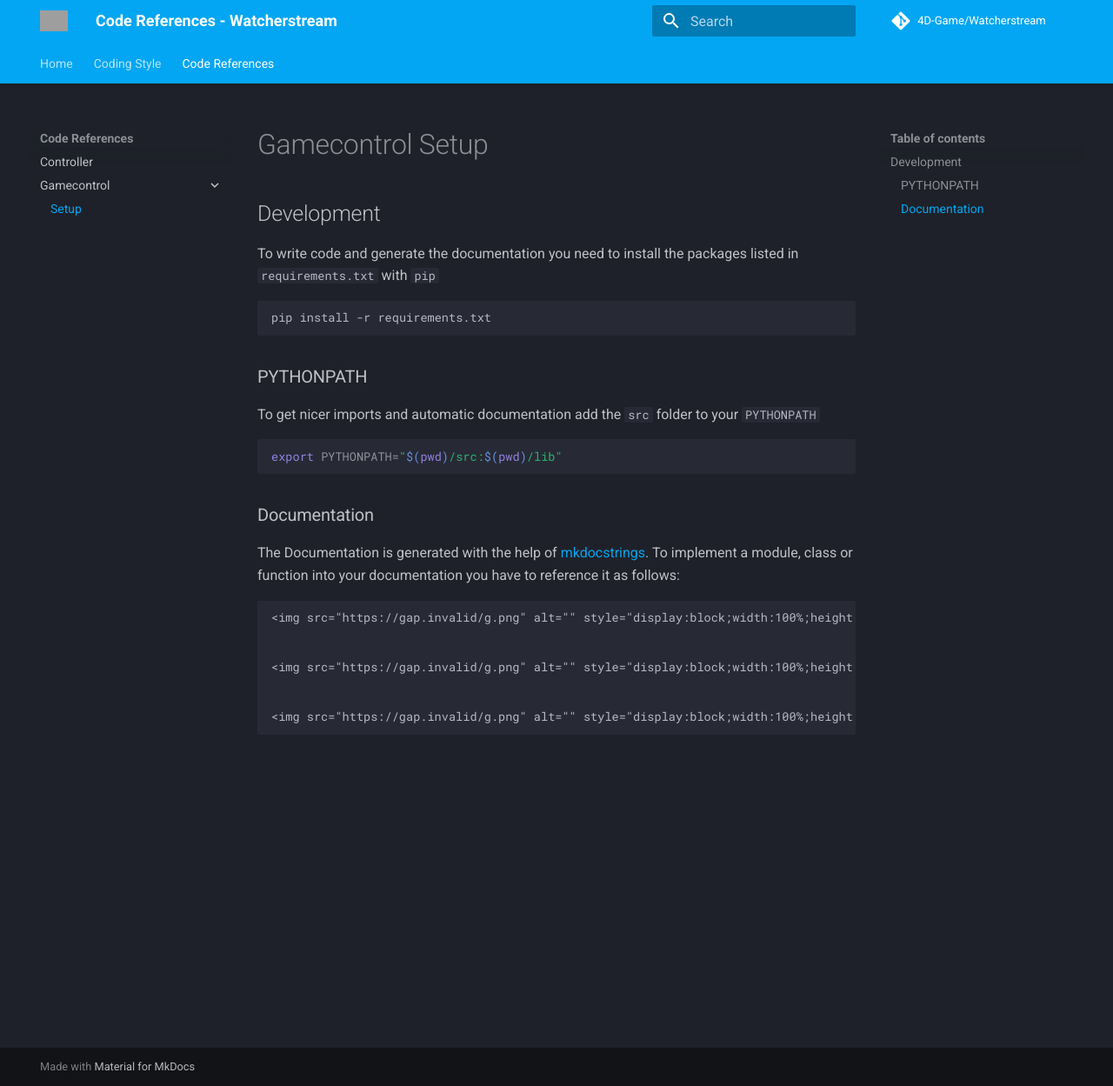
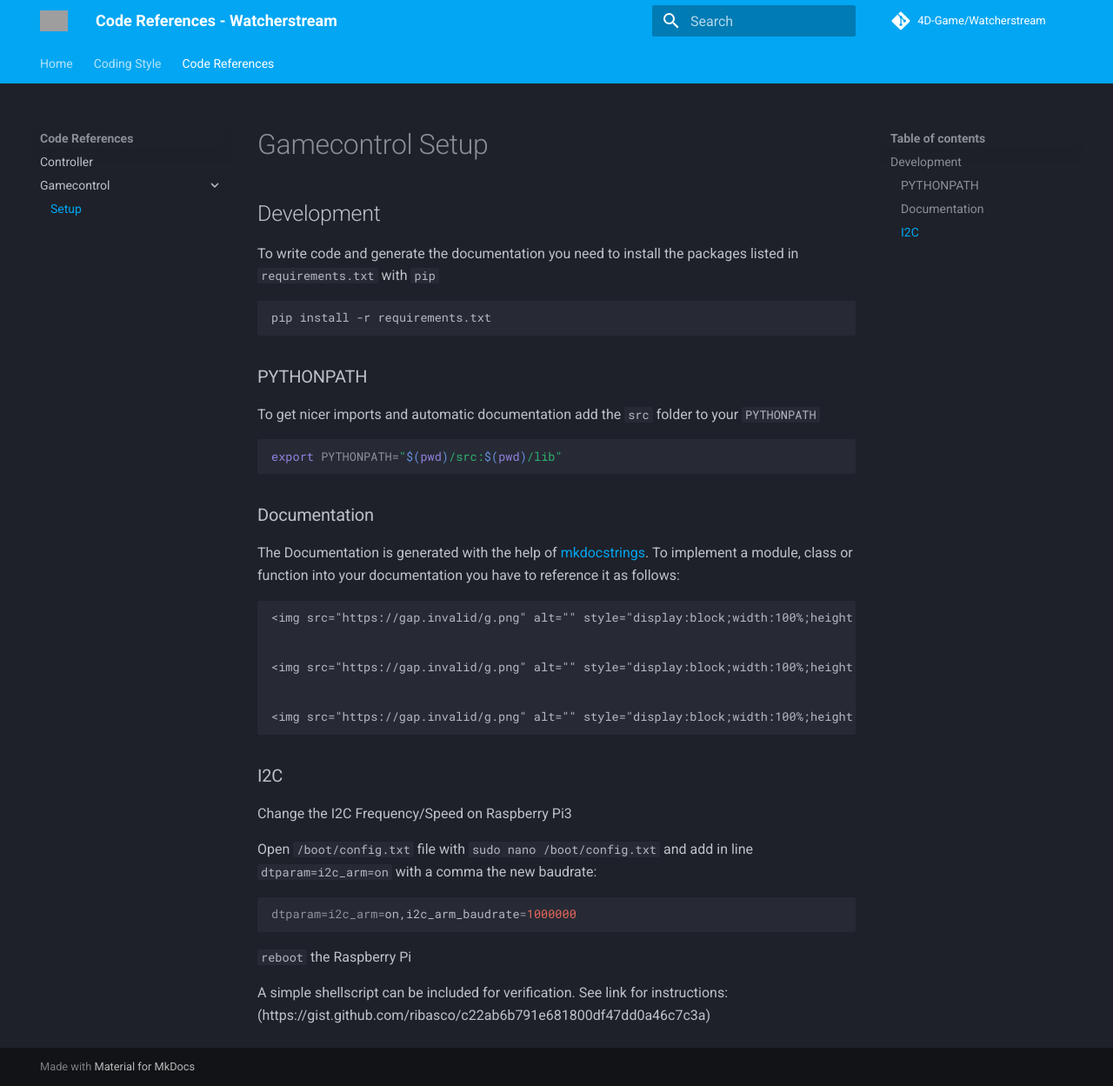
Before and after one commit to 4D-Game/Gamecontrol, an MkDocs documentation site: the page built from docs/index.md, in a window 1280 px wide and 1249 px high. Shown: the whole window at 87% size. Built offline with MkDocs 1.6.1 and Material for MkDocs 9.7.7, drawn with Linux system fonts in a browser that asks for light colours; comment, search, counter and statistics services are not loaded; grey boxes are pictures that could not be loaded.

Commit message:
I2C setup doc

````diff
--- a/docs/index.md
+++ b/docs/index.md
@@ -26,3 +26,15 @@ The Documentation is generated with the help of [mkdocstrings](https://mkdocstri
 
 ::: library.module.function
 ```
+
+### I2C
+Change the I2C Frequency/Speed on Raspberry Pi3
+
+Open `/boot/config.txt` file with `sudo nano /boot/config.txt` and add in line `dtparam=i2c_arm=on` with a comma the new baudrate:
+
+```bash
+dtparam=i2c_arm=on,i2c_arm_baudrate=1000000
+```
+`reboot` the Raspberry Pi
+
+A simple shellscript can be included for verification. See link for instructions: (https://gist.github.com/ribasco/c22ab6b791e681800df47dd0a46c7c3a)
````
